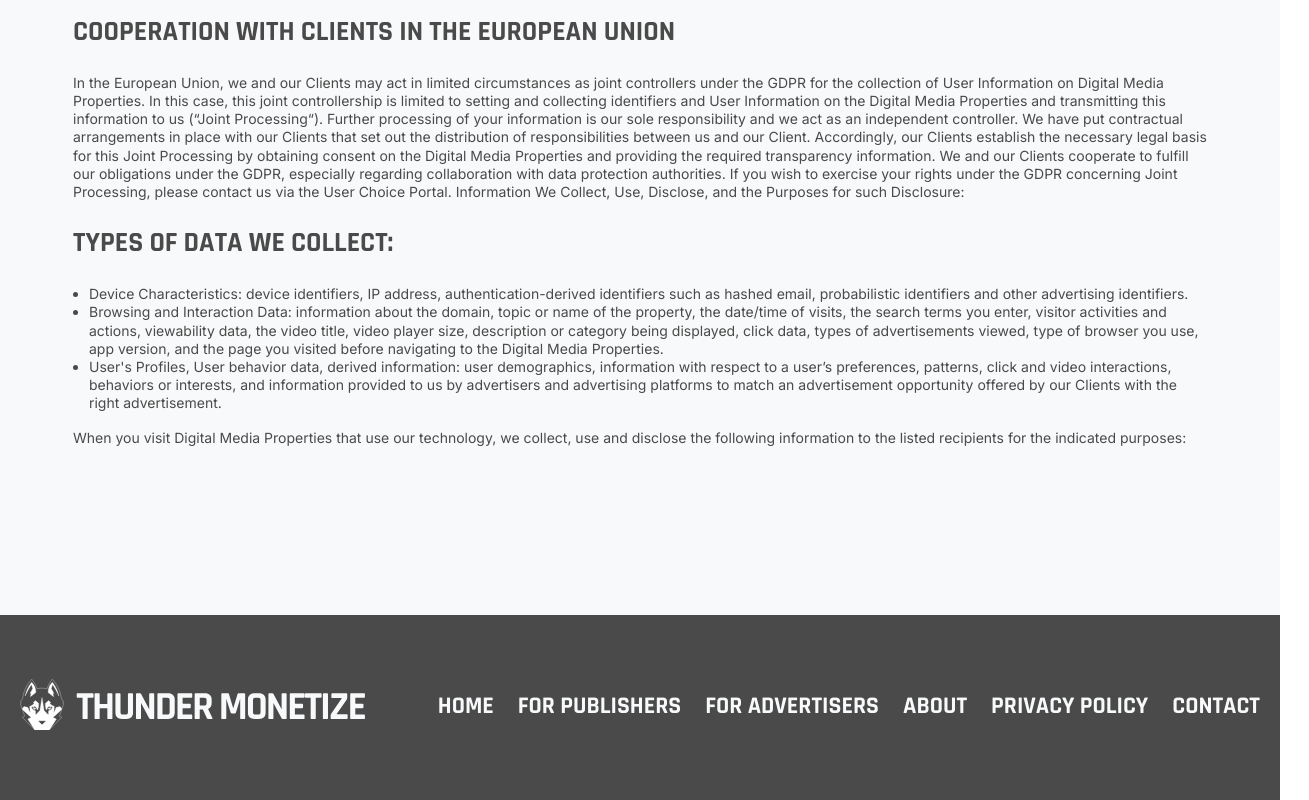
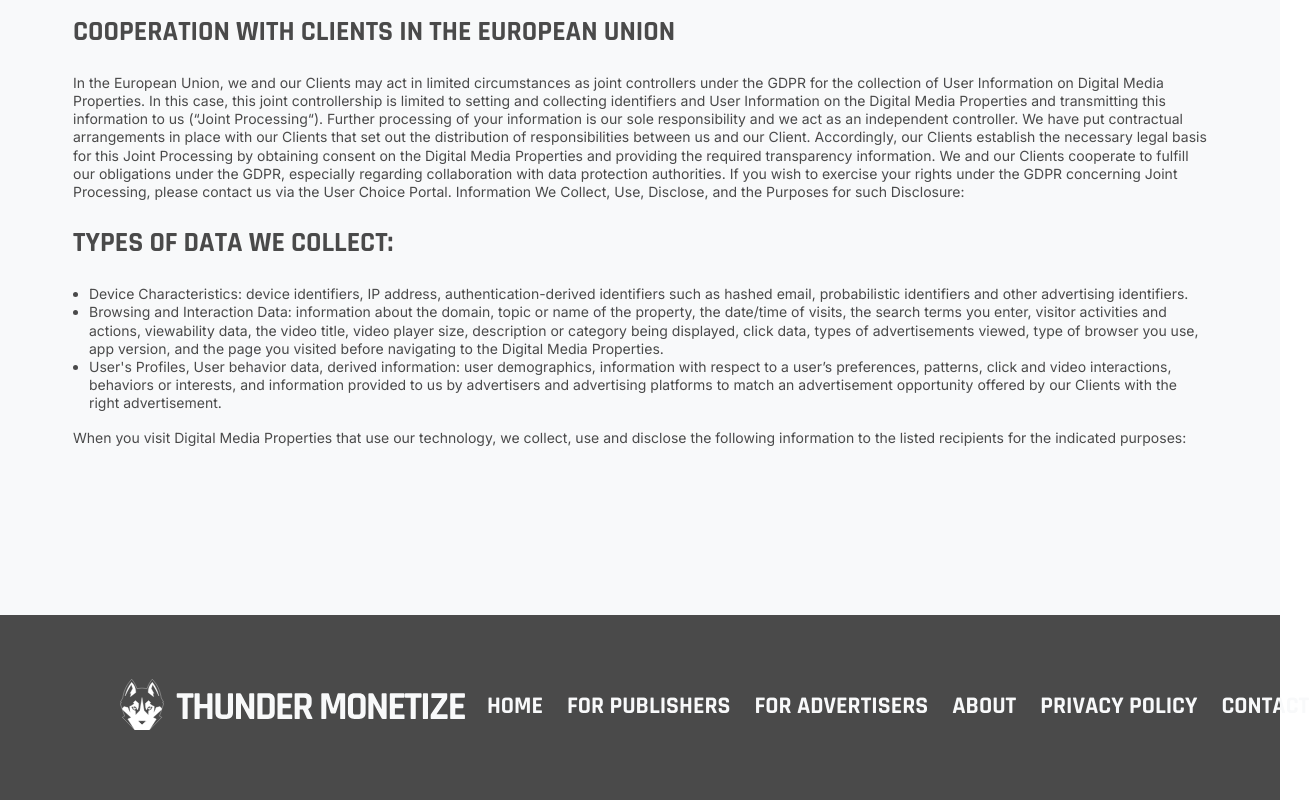
Before and after one commit to jwong65/vite-react-site, a React (Vite) app: page /privacy in a window 1280 px wide. Shown: the part 1514-2314 px from the top of the page, 1309 px wide, since content can reach past the window. Built offline with nearby package versions, Linux system fonts and the light colour scheme.

Commit message:
Added the 100 padding left to logo container

```diff
--- a/src/components/navigation_footer.css
+++ b/src/components/navigation_footer.css
@@ -34,7 +34,7 @@
 }
 
 .logo-container-footer {
-    margin-right: 1em;
+    padding-left: 100px;
   }
 
 .company-name-footer{
```
